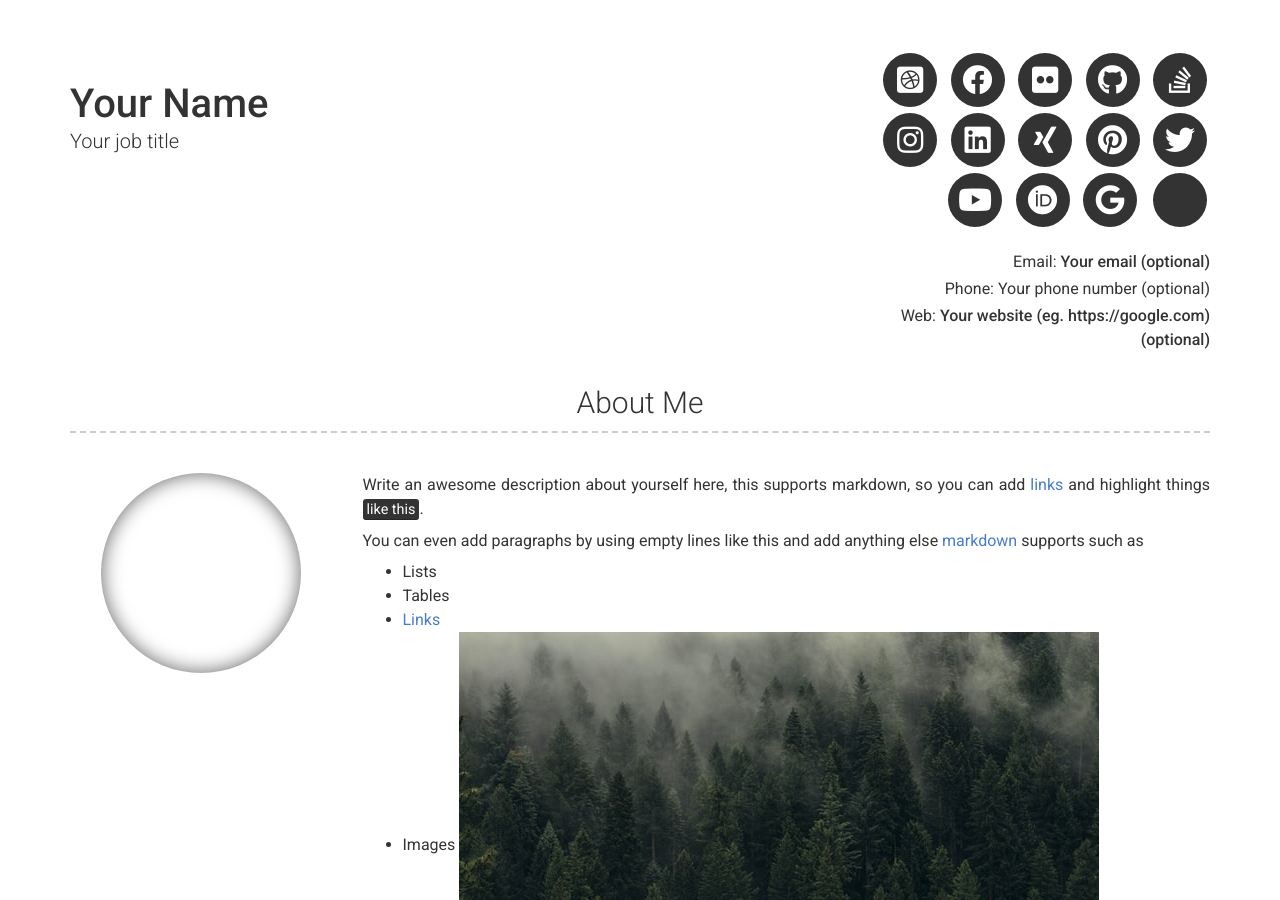
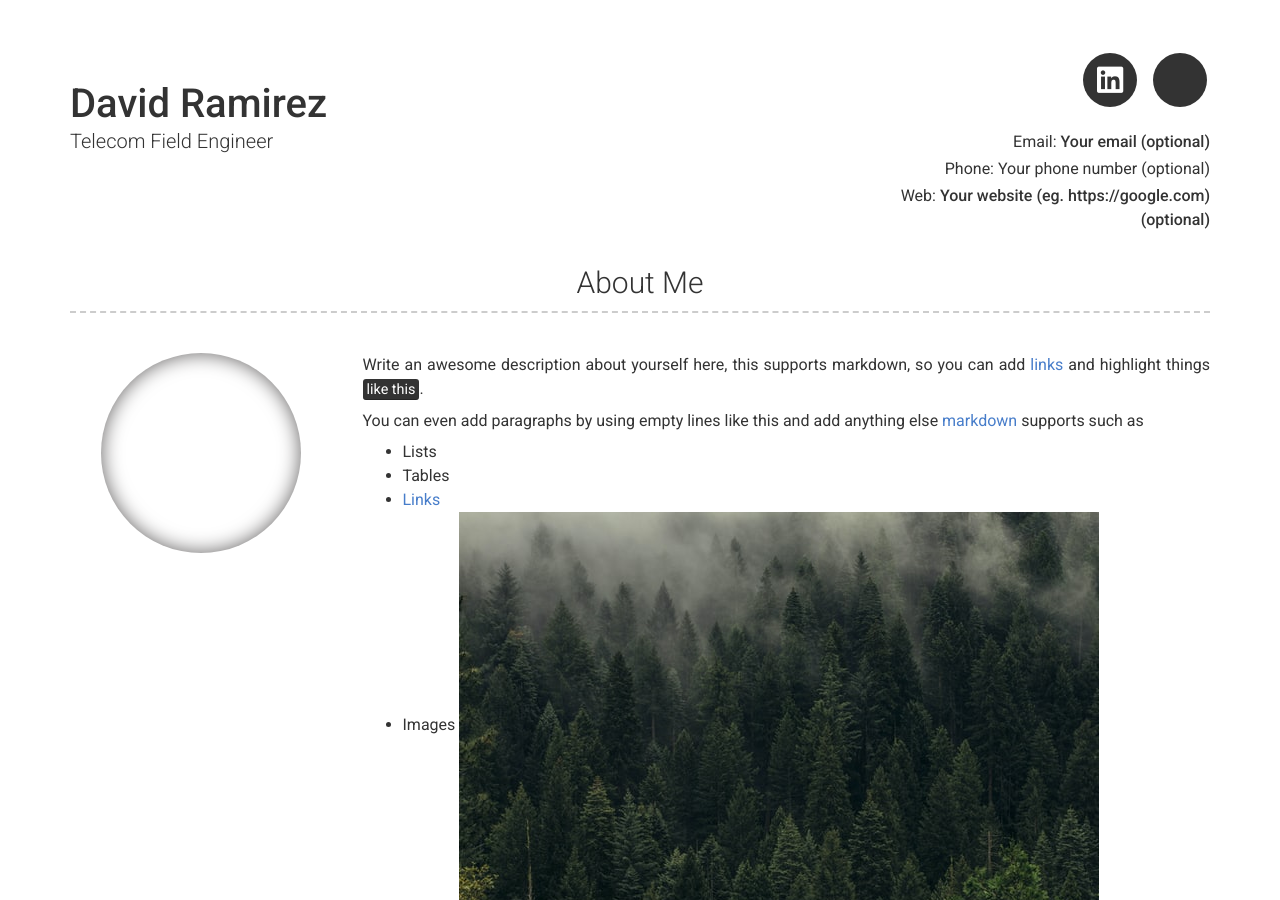
Before and after one commit to dengineeringblog/telecom_cv, a Jekyll site: the page built from index.md, in a window 1280 px wide and 900 px high. Built offline with Jekyll 4.4.1, drawn with Linux system fonts in a browser that asks for light colours; nearby versions of some CDN libraries; part of the change alters nothing that is shown; some of the changed text lies outside the part shown.

Commit message:
commit_01

```diff
--- a/_config.yml
+++ b/_config.yml
@@ -6,8 +6,8 @@ repository: Git repository where your resume will be hosted, only required if yo
 version: 2
 
 # Personal info
-name: Your Name
-title: Your job title
+name: David Ramirez
+title: Telecom Field Engineer
 email: Your email (optional)
 # email_title: Email (Email title override)
 phone: Your phone number (optional)
@@ -22,19 +22,18 @@ baseurl: /telecom_cv
 darkmode: never
 
 # Social links
-twitter_username: jekyllrb
-github_username:  jekyll
-stackoverflow_username: "00000001"
-dribbble_username: jekyll
-facebook_username: jekyll
-flickr_username: jekyll
-instagram_username: jekyll
+#github_username:  jekyll
+#stackoverflow_username: "00000001"
+#dribbble_username: jekyll
+#facebook_username: jekyll
+#flickr_username: jekyll
+#instagram_username: jekyll
 linkedin_username: jekyll
-xing_username: jekyll
-pinterest_username: jekyll
-youtube_username: jekyll
-orcid_username: 0000-0000-0000-0000
-googlescholar_username: D847cGsAAAAJ
+#xing_username: jekyll
+#pinterest_username: jekyll
+#youtube_username: jekyll
+#orcid_username: 0000-0000-0000-0000
+#googlescholar_username: D847cGsAAAAJ
 
 # Additional icon links
 additional_links:
```
